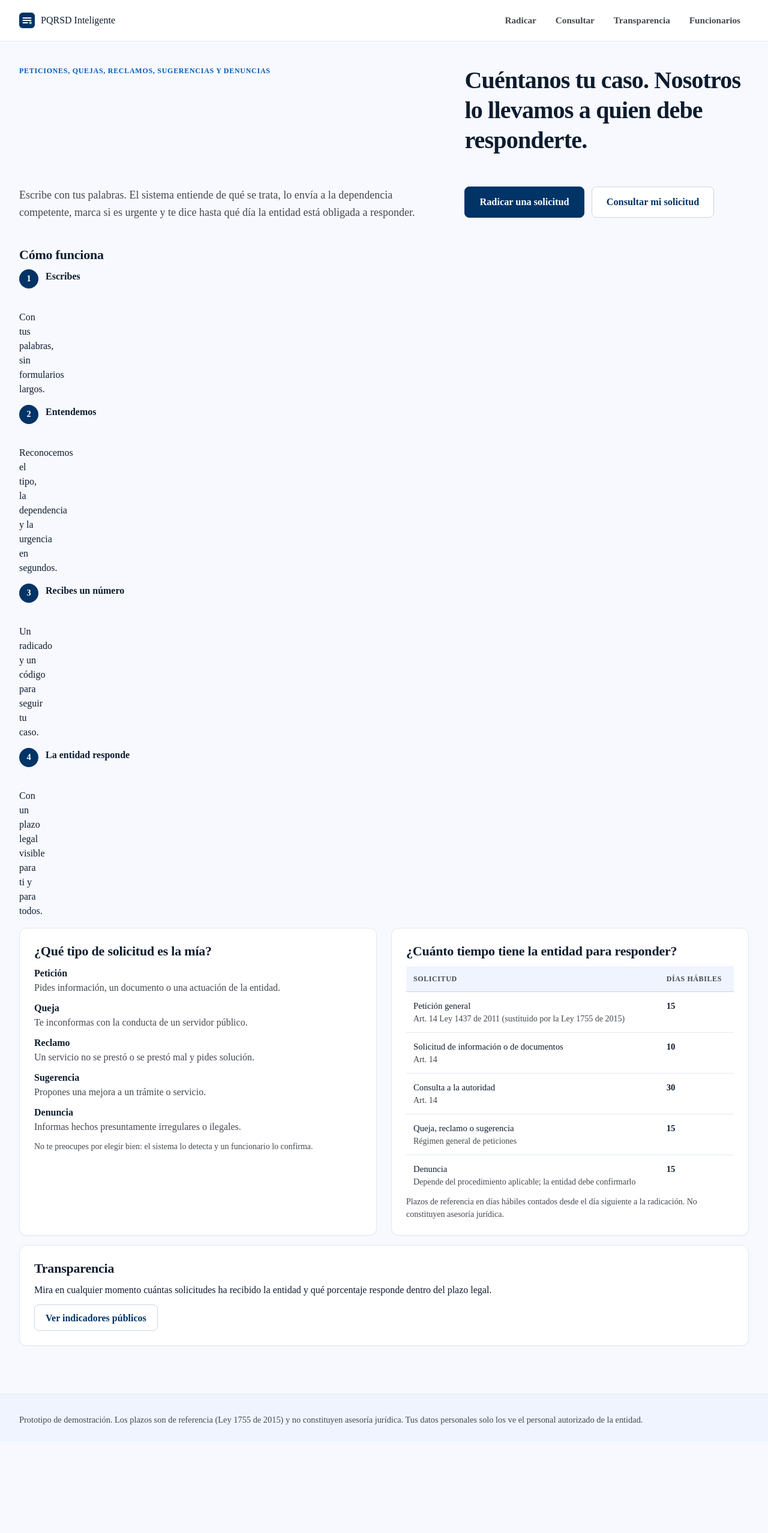
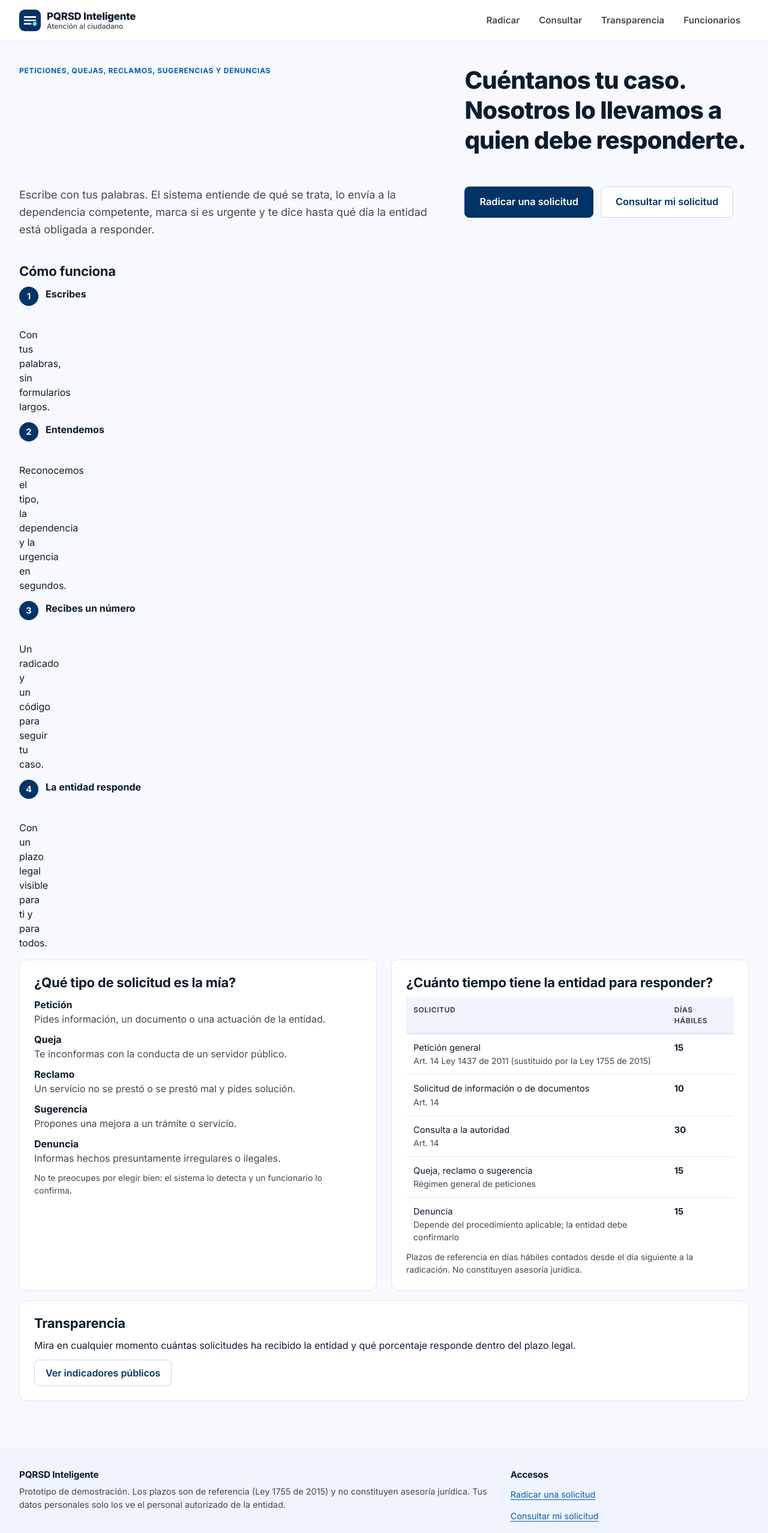
Before and after one commit to JuanMaya8/pqrsd-router-frontend, a Next.js app: page / in a window 1280 px wide. Shown: the top 2556 px of the page at 60% size. Before the commit the page ends 2403 px from the top, so only its background shows below. Built offline with nearby package versions, Linux system fonts and the light colour scheme.

Commit message:
feat(ui): carga Inter con next/font y rediseña cabecera y pie

```diff
--- a/src/app/layout.tsx
+++ b/src/app/layout.tsx
@@ -1,29 +1,33 @@
 import type { Metadata, Viewport } from 'next';
 import type { ReactNode } from 'react';
+import { Inter } from 'next/font/google';
 import Link from 'next/link';
 import './globals.css';
 import { NavLinks } from '@/components/NavLinks';
+
+// Self-hosted at build time by next/font: no request to Google from the browser and no render-blocking stylesheet.
+const inter = Inter({ subsets: ['latin'], display: 'swap', variable: '--font-inter' });
 
 export const metadata: Metadata = {
   title: { default: 'PQRSD Inteligente — Peticiones, quejas, reclamos, sugerencias y denuncias', template: '%s · PQRSD Inteligente' },
   description: 'Radica tu solicitud en texto libre: el sistema la clasifica, la envía a la dependencia competente y te dice hasta cuándo debe responderte la entidad.',
 };
-export const viewport: Viewport = { themeColor: '#1b4f8f', width: 'device-width', initialScale: 1 };
+export const viewport: Viewport = { themeColor: '#003366', width: 'device-width', initialScale: 1 };
 
 export default function RootLayout({ children }: { children: ReactNode }) {
   return (
-    <html lang="es">
+    <html lang="es" className={inter.variable}>
       <body>
         <a className="skip" href="#contenido">Saltar al contenido</a>
         <header className="site-header">
           <div className="wrap">
             <Link href="/" className="brand" aria-label="PQRSD Inteligente, inicio">
-              <svg width="26" height="26" viewBox="0 0 32 32" aria-hidden="true">
-                <rect width="32" height="32" rx="7" fill="currentColor" />
+              <svg width="36" height="36" viewBox="0 0 32 32" aria-hidden="true">
+                <rect width="32" height="32" rx="8" fill="currentColor" />
                 <path d="M8 11h16M8 16h16M8 21h9" stroke="#fff" strokeWidth="2.4" strokeLinecap="round" />
-                <circle cx="23" cy="21" r="3" fill="#7fd1a3" />
+                <circle cx="23" cy="21" r="3" fill="#80d5cb" />
               </svg>
-              PQRSD Inteligente
+              <span><b>PQRSD Inteligente</b><small>Atención al ciudadano</small></span>
             </Link>
             <NavLinks />
           </div>
@@ -32,8 +36,21 @@ export default function RootLayout({ children }: { children: ReactNode }) {
           <div className="wrap">{children}</div>
         </main>
         <footer className="site-footer">
-          <div className="wrap">
-            Prototipo de demostración. Los plazos son de referencia (Ley 1755 de 2015) y no constituyen asesoría jurídica. Tus datos personales solo los ve el personal autorizado de la entidad.
+          <div className="wrap foot">
+            <div>
+              <h2>PQRSD Inteligente</h2>
+              <p style={{ margin: 0 }}>
+                Prototipo de demostración. Los plazos son de referencia (Ley 1755 de 2015) y no constituyen asesoría jurídica. Tus datos personales solo los ve el personal autorizado de la entidad.
+              </p>
+            </div>
+            <nav aria-label="Pie de página">
+              <h2>Accesos</h2>
+              <ul>
+                <li><Link href="/radicar">Radicar una solicitud</Link></li>
+                <li><Link href="/consulta">Consultar mi solicitud</Link></li>
+                <li><Link href="/transparencia">Transparencia</Link></li>
+              </ul>
+            </nav>
           </div>
         </footer>
       </body>
```
